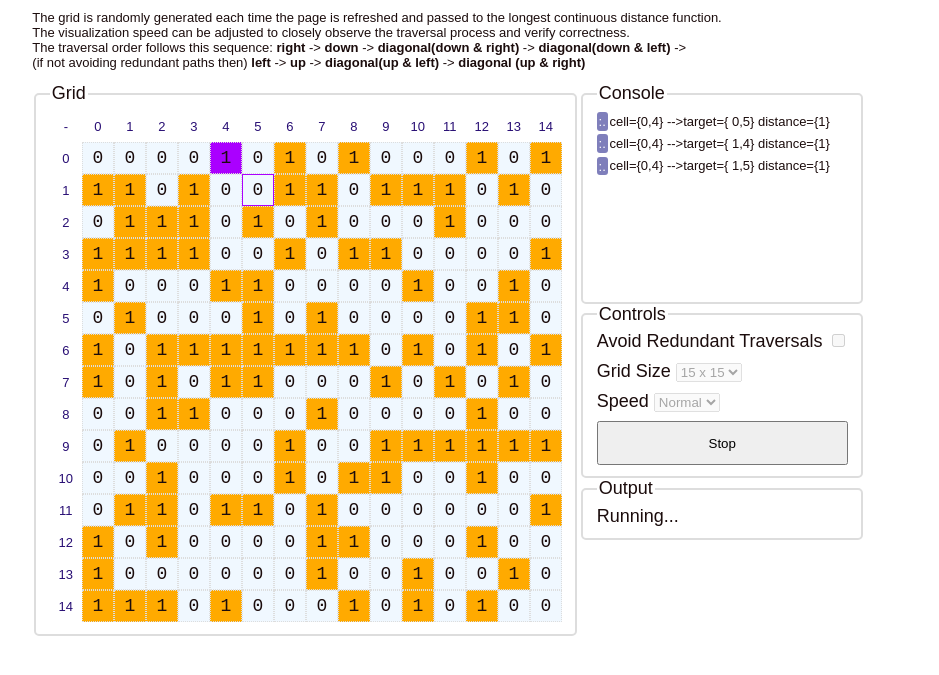
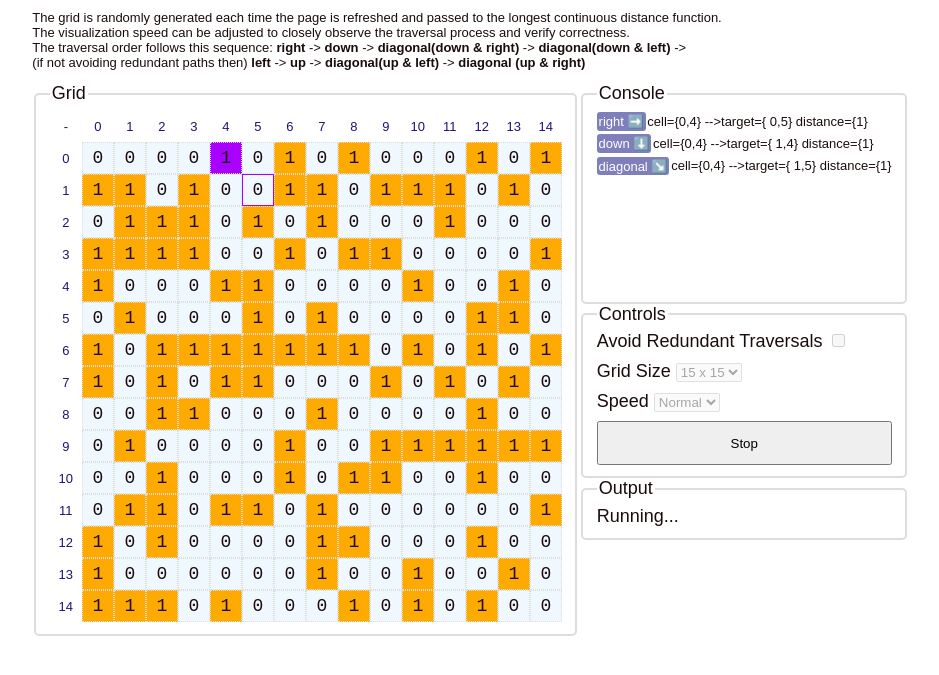
Before and after one commit to msodza/roc, a plain HTML site: page index.html in a window 1280 px wide. Both pictures are taken after a click on the button "Click to visualize". Shown: the part 77-752 px from the top of the page, without its empty margins (169-1108 px from the left). Drawn offline with Linux system fonts and the light colour scheme.

Commit message:
adding movement directions

```diff
--- a/index.html
+++ b/index.html
@@ -130,7 +130,7 @@
                                     if ((rr < 0) ||(cc < 0) || (rr >= rows) || (cc >= cols)) {
                                         break;
                                     };
-                                    yield {r, c, rr, cc, maxDistance};
+                                    yield {r, c, rr, cc, maxDistance, move: move.join(",")};
                                 };
 
                                 if (maxDistance > oldMax) {
@@ -151,6 +151,17 @@
                 const onColor = "#fa0";
                 const offColor = "aliceblue";
                 const currentColor = "#a0f";
+                const directions = new Map([
+                    ["0,1", "right ➡️"],
+                    ["1,0", "down ⬇️"],
+                    ["1,1", "diagonal ↘️"],
+                    ["1,-1", "diagonal ↙️"],
+
+                    ["0,-1", "left ⬅️"],
+                    ["-1,0", "up ⬆️"],
+                    ["-1,-1", "diagonal ↖️"],
+                    ["-1,1", "diagonal ↗️"],
+                ]);
 
                 function createKey (r, c) {
                     return [r, c].join("-");
@@ -262,12 +273,13 @@
                         }, 500);
                     };
 
-                    function writeConsole (r, c, rr, cc, maxDistance) {
+                    function writeConsole (r, c, rr, cc, maxDistance, move) {
                         const line = document.createElement("div");
                         line.classList.add("line");
                         const orientation = document.createElement("span");
                         orientation.classList.add("command");
-                        orientation.appendChild(document.createTextNode(":."));
+                        // orientation.appendChild(document.createTextNode(directions.get(move)));
+                        orientation.innerHTML = directions.get(move);
                         line.appendChild(orientation);
                         const comment = document.createElement("span");
                         comment.appendChild(document.createTextNode([
@@ -301,10 +313,10 @@
                         };
 
                         running = true;
-                        const { r, c, rr, cc, maxDistance } = iterator.value;
+                        const { r, c, rr, cc, maxDistance, move } = iterator.value;
                         toggleAll (running);
                         applyHighlight (r, c, rr, cc);
-                        writeConsole (r, c, rr, cc, maxDistance);
+                        writeConsole (r, c, rr, cc, maxDistance, move);
                         return setTimeout(function(){
                             callAndWait (generator);
                         }, speed);
```
Also changed, not shown: index.js (+4 -4 lines).
